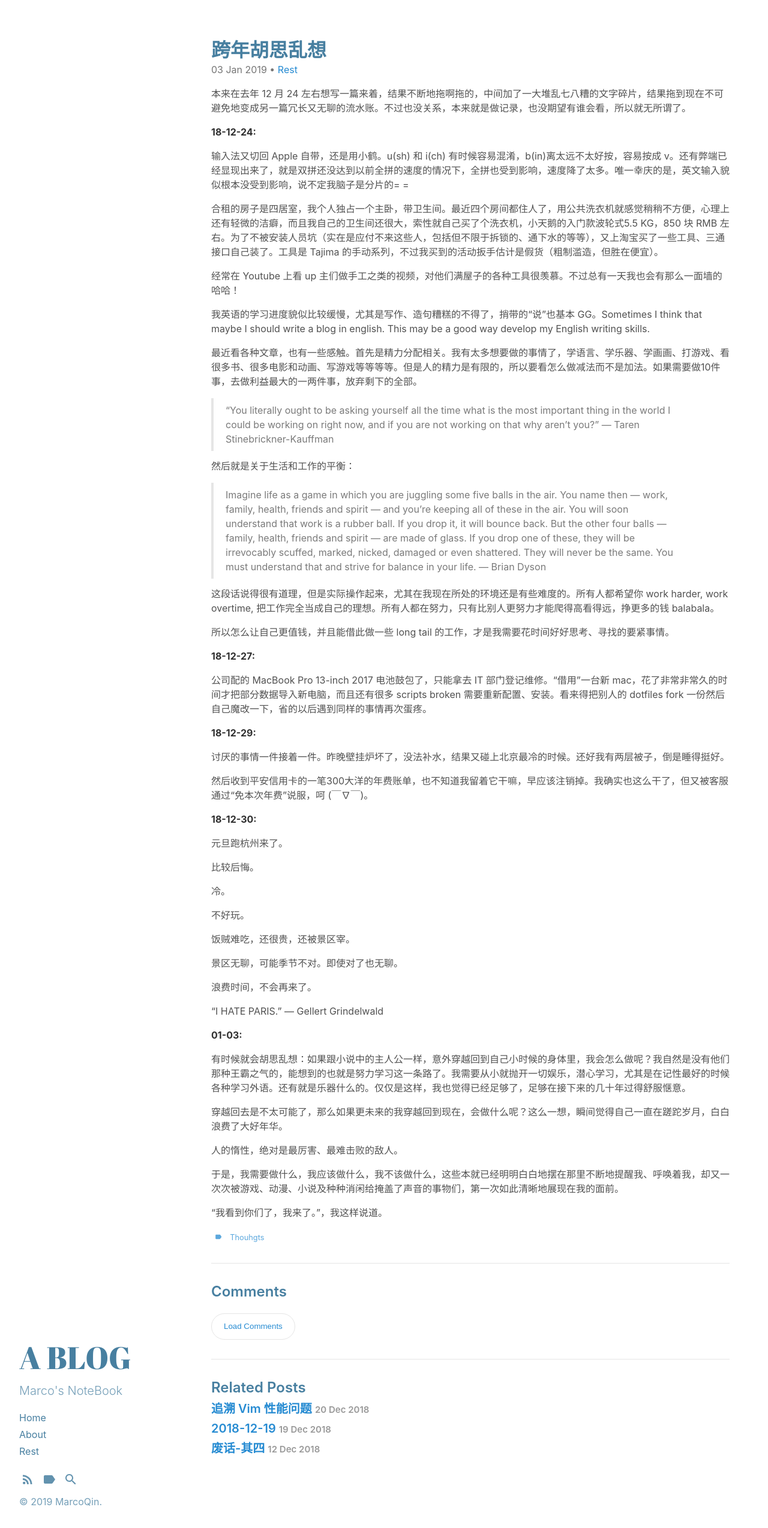
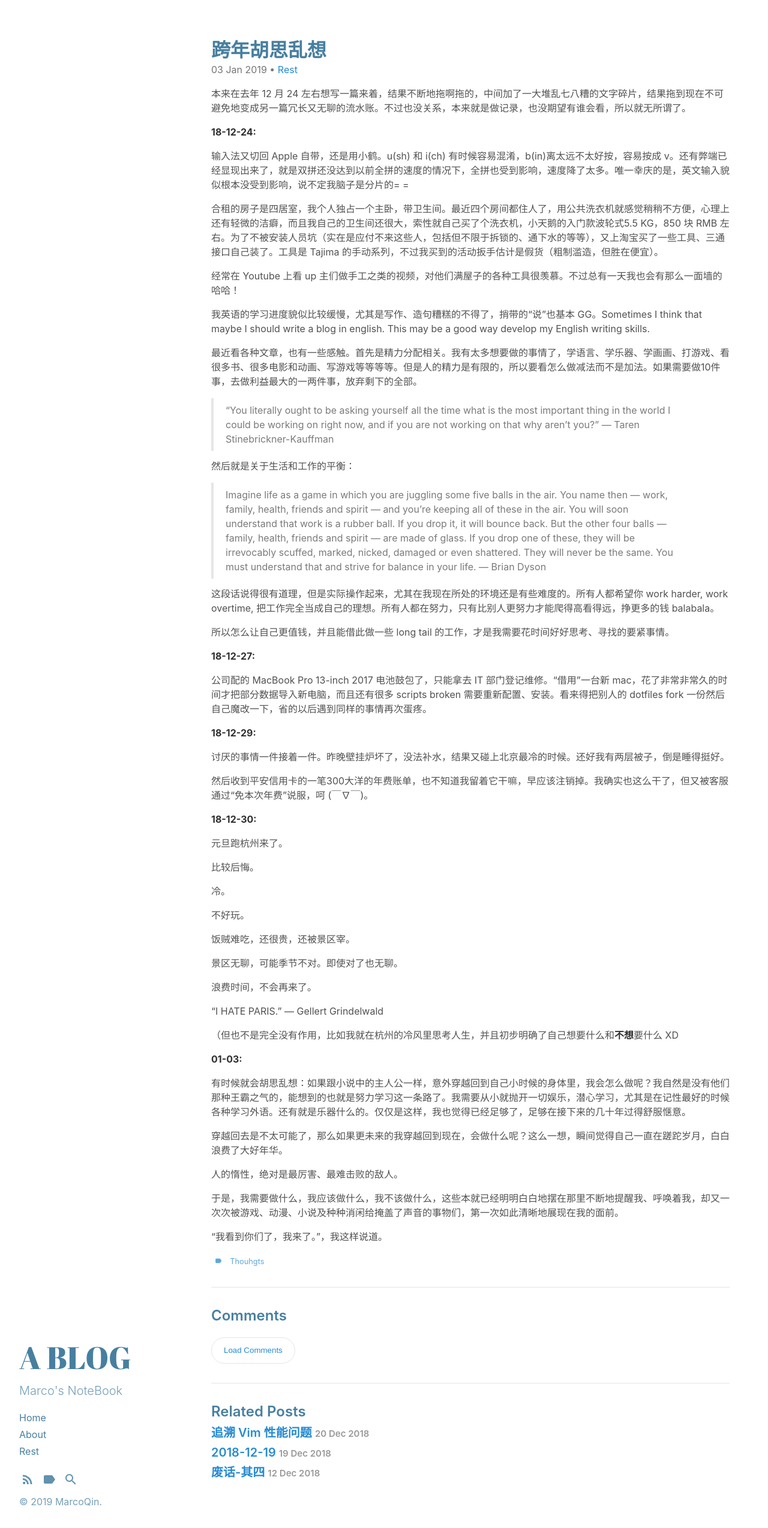
Before and after one commit to MarcoQin/MarcoQin.github.io, a Jekyll site: the page built from _posts/2019-01-03-my-true-thoughts.md, in a window 1280 px wide. Shown: the whole page at 60% size. Built offline with Jekyll 4.4.1, drawn with Linux system fonts in a browser that asks for light colours.

Commit message:
update post

```diff
--- a/_posts/2019-01-03-my-true-thoughts.md
+++ b/_posts/2019-01-03-my-true-thoughts.md
@@ -58,6 +58,8 @@ tags : [thouhgts]
 
 "I HATE PARIS."  — Gellert Grindelwald
 
+（但也不是完全没有作用，比如我就在杭州的冷风里思考人生，并且初步明确了自己想要什么和**不想**要什么 XD
+
 **01-03:**
 
 有时候就会胡思乱想：如果跟小说中的主人公一样，意外穿越回到自己小时候的身体里，我会怎么做呢？我自然是没有他们那种王霸之气的，能想到的也就是努力学习这一条路了。我需要从小就抛开一切娱乐，潜心学习，尤其是在记性最好的时候各种学习外语。还有就是乐器什么的。仅仅是这样，我也觉得已经足够了，足够在接下来的几十年过得舒服惬意。
```
